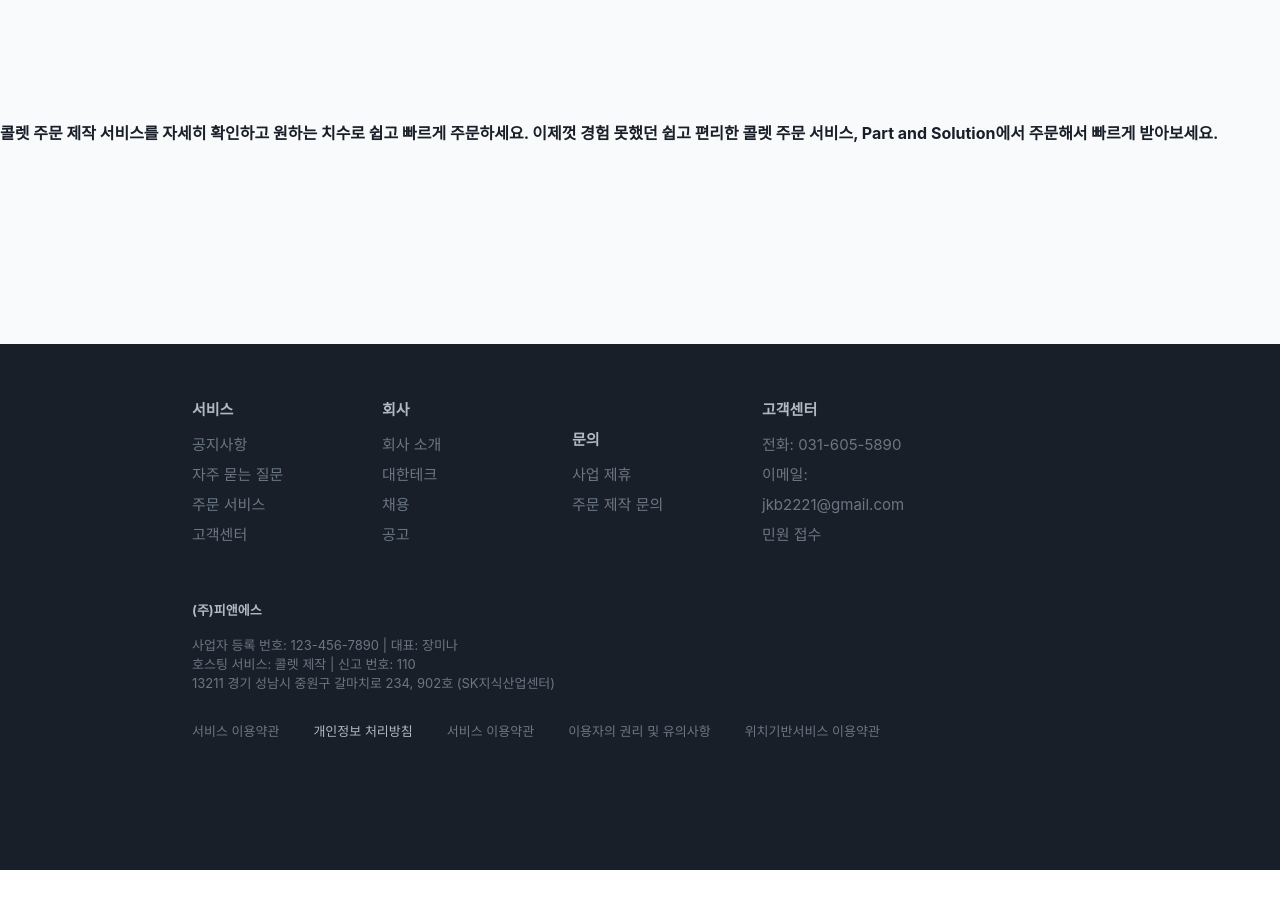
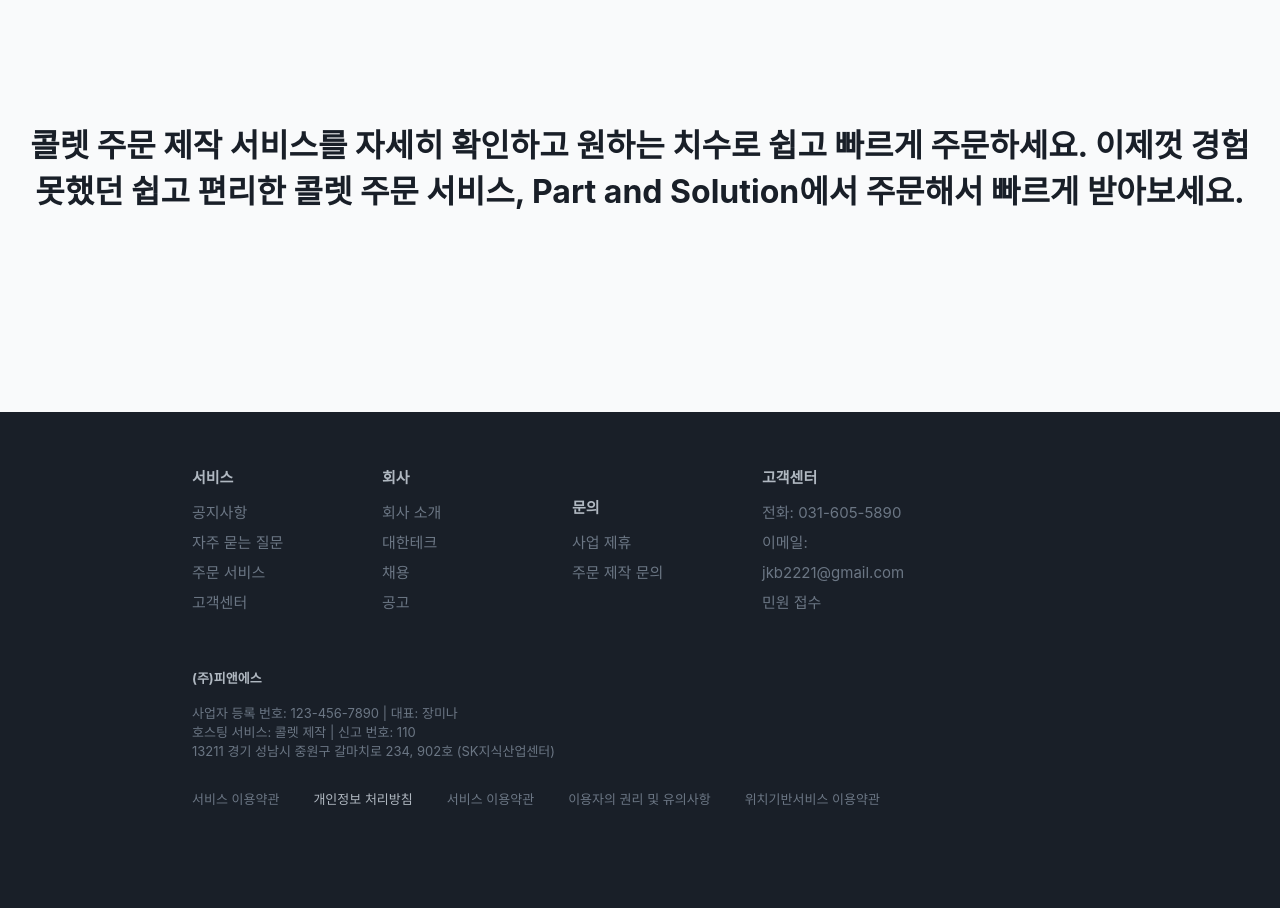
Before and after one commit to kyubumjang/pns-fe, a Next.js app: page / in a window 1280 px wide. Shown: the part 880-1788 px from the top of the page. Before the commit the page ends 1750 px from the top, so only its background shows below. Built offline with nearby package versions, Linux system fonts and the light colour scheme; a web font is replaced by a local one.

Commit message:
fix(text): text interface fontweight type 추가

```diff
--- a/src/components/Text/Text.tsx
+++ b/src/components/Text/Text.tsx
@@ -4,7 +4,7 @@ interface Props {
   children: string | JSX.Element;
   tag?: 'h1' | 'h2' | 'h3' | 'h4' | 'h5' | 'h6' | 'p' | 'span';
   fontSize?: string;
-  fontWeight?: string;
+  fontWeight?: string | number;
   color?: string;
 }
 
@@ -78,7 +78,7 @@ const Text = ({ children, tag, fontSize, fontWeight, color }: Props) => {
         color: rgb(51, 61, 75);
       `;
     return css`
-      font-size: ${fontSize}px;
+      font-size: ${fontSize};
       font-weight: ${fontWeight};
       color: ${color};
     `;
```
